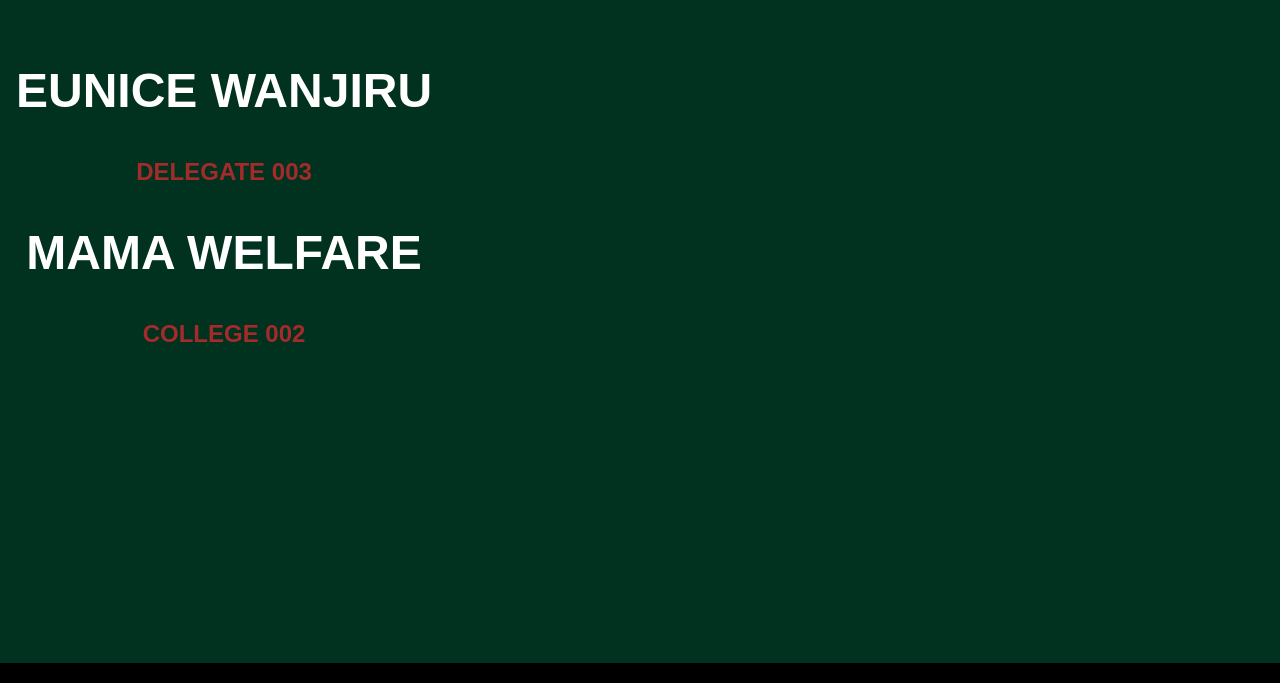
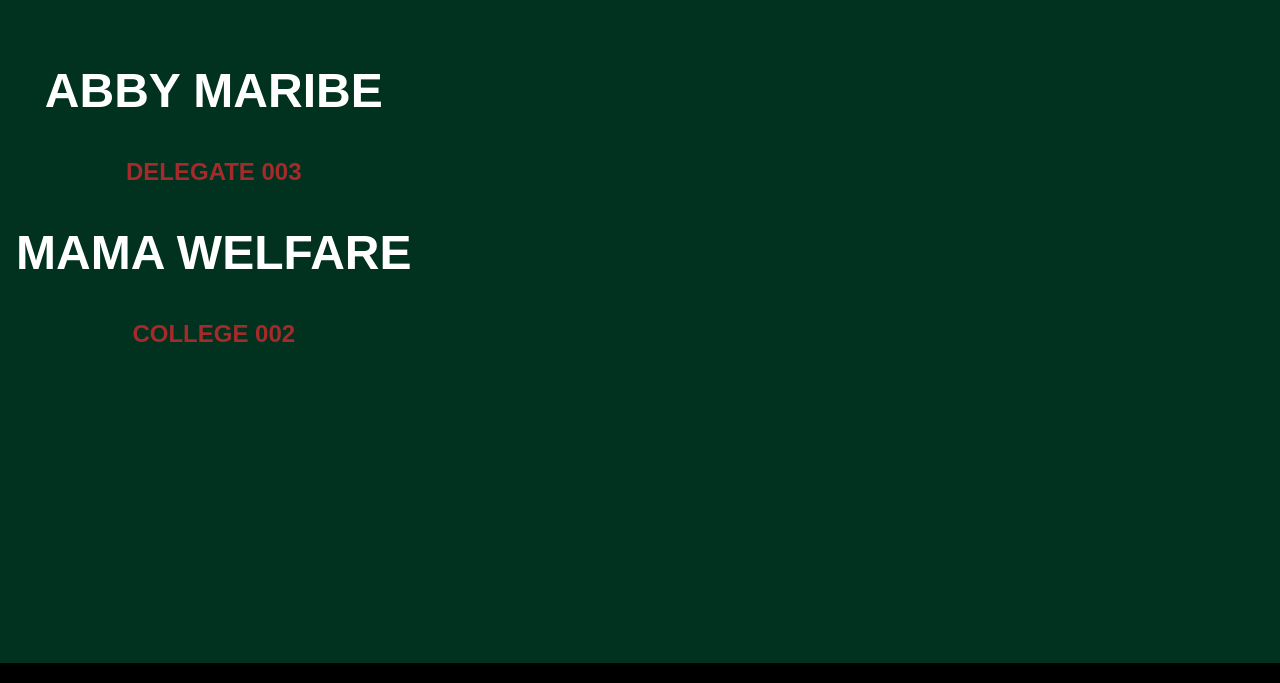
Before and after one commit to WairimuAbigaelWairimu/sampleWebsite, a plain HTML site: page index.html in a window 1280 px wide. Shown: the part 117-800 px from the top of the page. Drawn offline with Linux system fonts and the light colour scheme; a script that the page names is missing.

Commit message:
First commit

```diff
--- a/index.html
+++ b/index.html
@@ -22,7 +22,7 @@
             </nav>
             <div id="home" class="hero-content">
                 <div class="text">
-                    <h1>Eunice Wanjiru</h1>
+                    <h1>Abby Maribe</h1>
                     <h2>delegate 003</h2>
                     <h1>Mama Welfare</h1>
                     <h2>college 002</h2>
```
